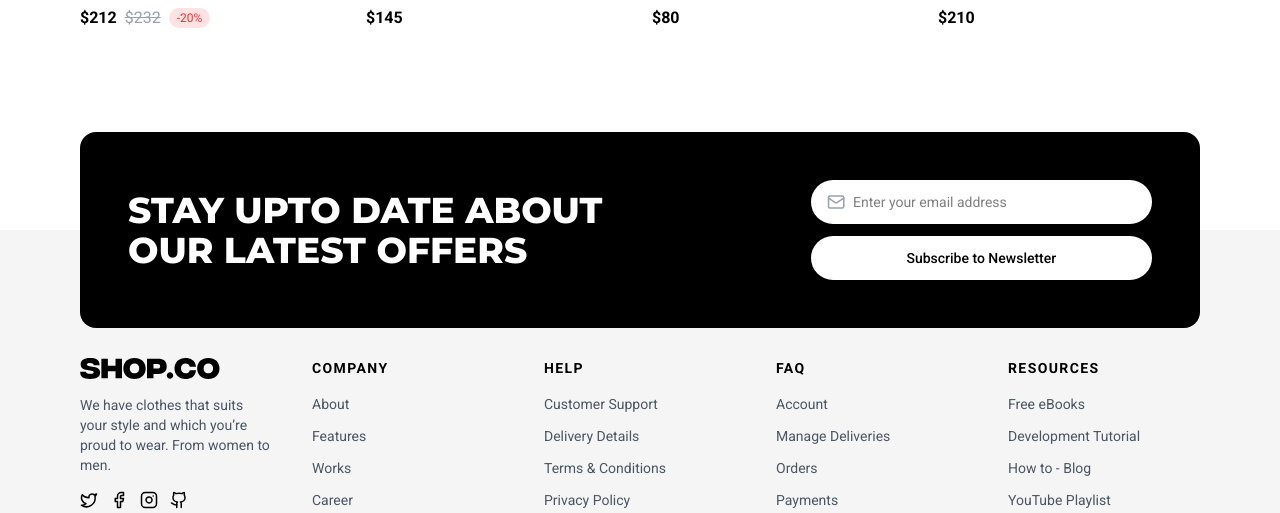
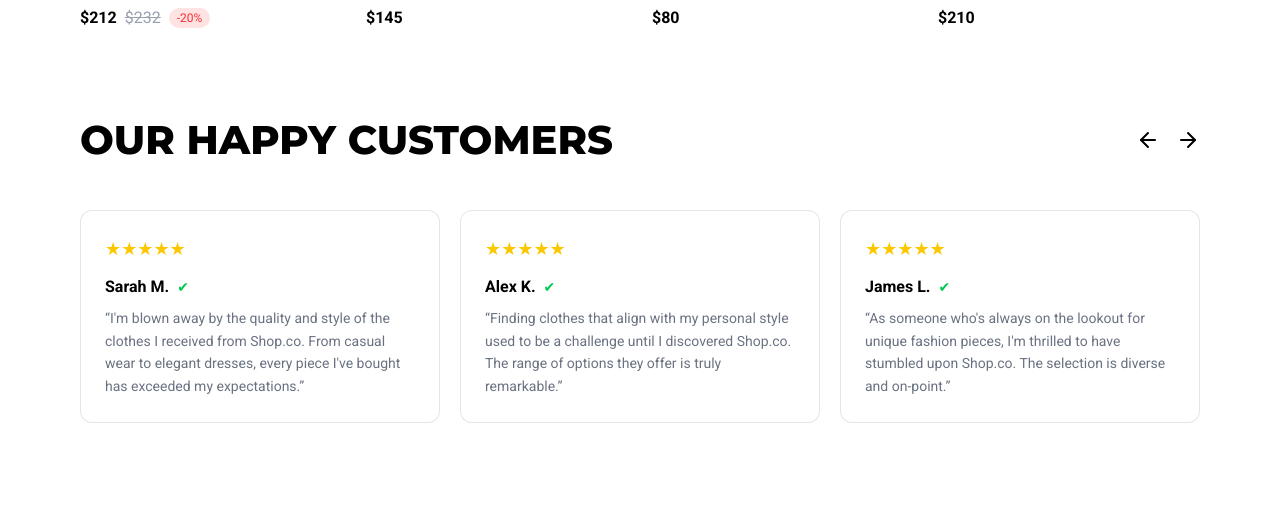
Before and after one commit to Mayank-star/find-clothes, a Next.js app: page / in a window 1280 px wide. Shown: the part 1482-1995 px from the top of the page. Built offline with nearby package versions, Linux system fonts and the light colour scheme.

Commit message:
add happy customer section

```diff
--- a/package.json
+++ b/package.json
@@ -13,7 +13,8 @@
     "next": "16.0.6",
     "react": "19.2.0",
     "react-dom": "19.2.0",
-    "react-fast-marquee": "^1.6.5"
+    "react-fast-marquee": "^1.6.5",
+    "swiper": "^12.0.3"
   },
   "devDependencies": {
     "@tailwindcss/postcss": "^4",
--- a/src/modules/homepage/HomePage.tsx
+++ b/src/modules/homepage/HomePage.tsx
@@ -1,4 +1,5 @@
 import NewArrivals from "./sections/arrivals/NewArrivals";
+import HappyCustomer from "./sections/happycustomer/HappyCustomer";
 import TopSelling from "./sections/selling/TopSelling";
 import Shopnow from "./sections/shopnow/Shopnow";
 
@@ -8,6 +9,7 @@ import Shopnow from "./sections/shopnow/Shopnow";
             <Shopnow/>
             <NewArrivals/>
             <TopSelling/>
+            <HappyCustomer/>
         </div>
     )
  }
--- a/src/modules/homepage/sections/happycustomer/HappyCustomer.tsx
+++ b/src/modules/homepage/sections/happycustomer/HappyCustomer.tsx
@@ -0,0 +1,97 @@
+"use client";
+import React from 'react'
+import { Swiper, SwiperSlide } from "swiper/react";
+import { Navigation } from "swiper/modules";
+import "swiper/css";
+import "swiper/css/navigation";
+import { ArrowLeft, ArrowRight } from 'lucide-react';
+
+
+const testimonials = [
+  {
+    id: 1,
+    name: "Sarah M.",
+    rating: 5,
+    verified: true,
+    review:
+      "I'm blown away by the quality and style of the clothes I received from Shop.co. From casual wear to elegant dresses, every piece I've bought has exceeded my expectations.",
+  },
+  {
+    id: 2,
+    name: "Alex K.",
+    rating: 5,
+    verified: true,
+    review:
+      "Finding clothes that align with my personal style used to be a challenge until I discovered Shop.co. The range of options they offer is truly remarkable.",
+  },
+  {
+    id: 3,
+    name: "James L.",
+    rating: 5,
+    verified: true,
+    review:
+      "As someone who's always on the lookout for unique fashion pieces, I'm thrilled to have stumbled upon Shop.co. The selection is diverse and on-point.",
+  },
+  {
+    id: 4,
+    name: "Moon R.",
+    rating: 5,
+    verified: true,
+    review:
+      "Absolutely love the experience. Premium quality, fast delivery, and stylish collections every season.",
+  },
+];
+
+const HappyCustomer = () => {
+  return (
+    <div className="px-2 lg:px-20 py-4 lg:py-10">
+      <div className="flex flex-col lg:flex-row  items-start lg:items-center gap-2 justify-between mb-4 lg:mb-10">
+        <h2 className="text-[20px] lg:text-[40px] text-center font-extrabold">OUR HAPPY CUSTOMERS</h2>
+        <div className="flex gap-4">
+          <button className="swiper-prev text-xl cursor-pointer">
+            <ArrowLeft />
+          </button>
+          <button className="swiper-next text-xl cursor-pointer">
+            <ArrowRight />
+          </button>
+        </div>
+      </div>
+      <Swiper
+        modules={[Navigation]}
+        navigation={{
+          prevEl: ".swiper-prev",
+          nextEl: ".swiper-next",
+        }}
+        spaceBetween={20}
+        slidesPerView={1}
+        breakpoints={{
+          640: { slidesPerView: 2 },
+          1024: { slidesPerView: 3 },
+        }}
+      >
+        {testimonials?.map((item) => (
+          <SwiperSlide key={item.id}>
+            <div className="border border-(--black-shade1) rounded-xl p-6 h-full min-h-[200px] lg:min-h-[260px] xl:min-h-[210px] bg-white">
+              <div className="flex text-yellow-400 text-lg mb-1 lg:mb-3">
+                {"★".repeat(item.rating)}
+              </div>
+
+              <div className="flex items-center gap-2 mb-1 lg:mb-2">
+                <h3 className="font-bold text-black">{item.name}</h3>
+                {item?.verified && (
+                  <span className="text-green-500 text-sm">✔</span>
+                )}
+              </div>
+
+              <p className="text-sm text-gray-500 leading-relaxed">
+                “{item?.review}”
+              </p>
+            </div>
+          </SwiperSlide>
+        ))}
+      </Swiper>
+    </div>
+  );
+}
+
+export default HappyCustomer
--- a/src/styles/globals.css
+++ b/src/styles/globals.css
@@ -22,6 +22,6 @@
 
 
 .cloth-bg {
-    background-image: url("/images/cloth.svg");
-  @apply    relative z-999 w-full bg-no-repeat bg-bottom bg-contain  h-80 md:h-[480px];
+  background-image: url("/images/cloth.svg");
+  @apply relative z-999 w-full bg-no-repeat bg-bottom bg-contain  h-80 md:h-[480px];
 }
```
Also changed, not shown: 1 other file (tests, documents, lock files or other folders).
